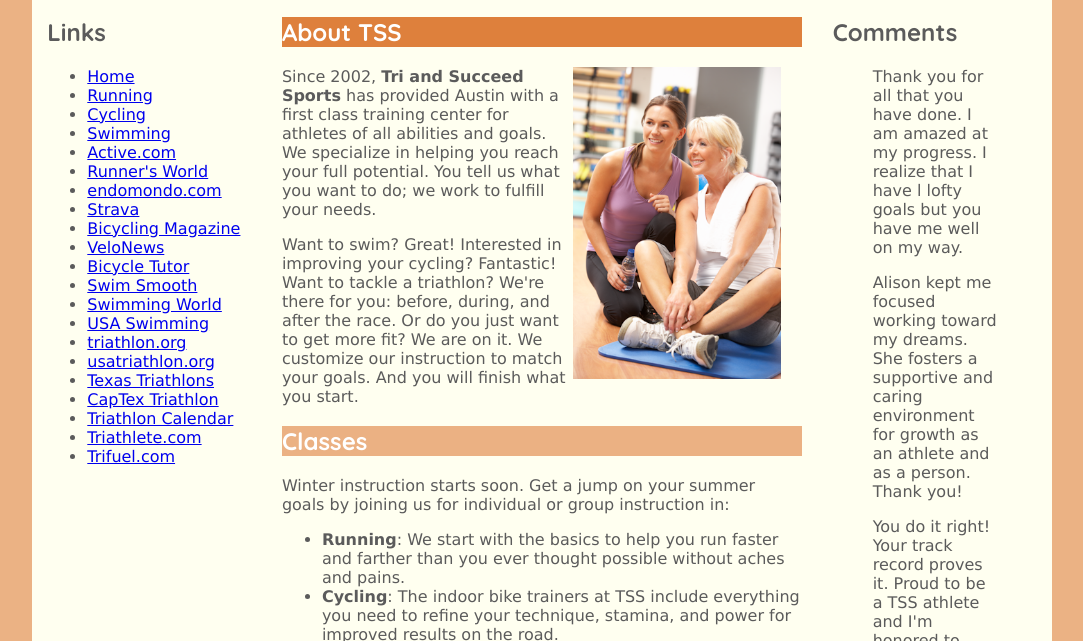
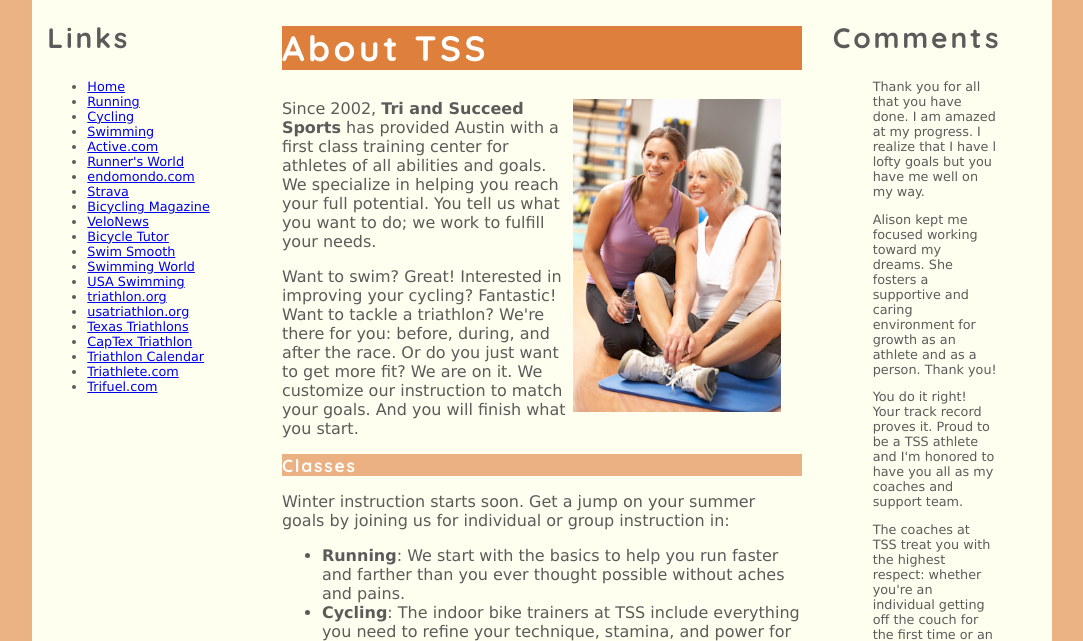
Before and after one commit to sgilbert-student/css, a plain HTML site: page css-tutorial/index.html in a window 1280 px wide. Shown: the part 127-768 px from the top of the page, without its empty margins (98-1181 px from the left). Drawn offline with Linux system fonts and the light colour scheme.

Commit message:
Thu, Mar 7, 2024, 9:37 PM +00:00

```diff
--- a/css-tutorial/styles/styles.css
+++ b/css-tutorial/styles/styles.css
@@ -17,8 +17,12 @@
 
 
 /* Heading Styles */
+h1 { font-size: 2.2em; }
+h2 { font-size: 1.1em; }
+
 h1, h2 {
     font-family: Quicksand, Geneva, Verdana, sans-serif;
+    letter-spacing: 0.1em;
 }
 
 .syllabus h1, .syllabus h2 {
@@ -37,13 +41,17 @@
 }
 
 /* Aside and Blockquote Styles */
-
+aside {
+    font-size: 0.8em;
+}
 
 
 
 
 /* Navigation Styles */
-
+nav {
+    font-size: 0.8em;
+}
 
 
 
```
